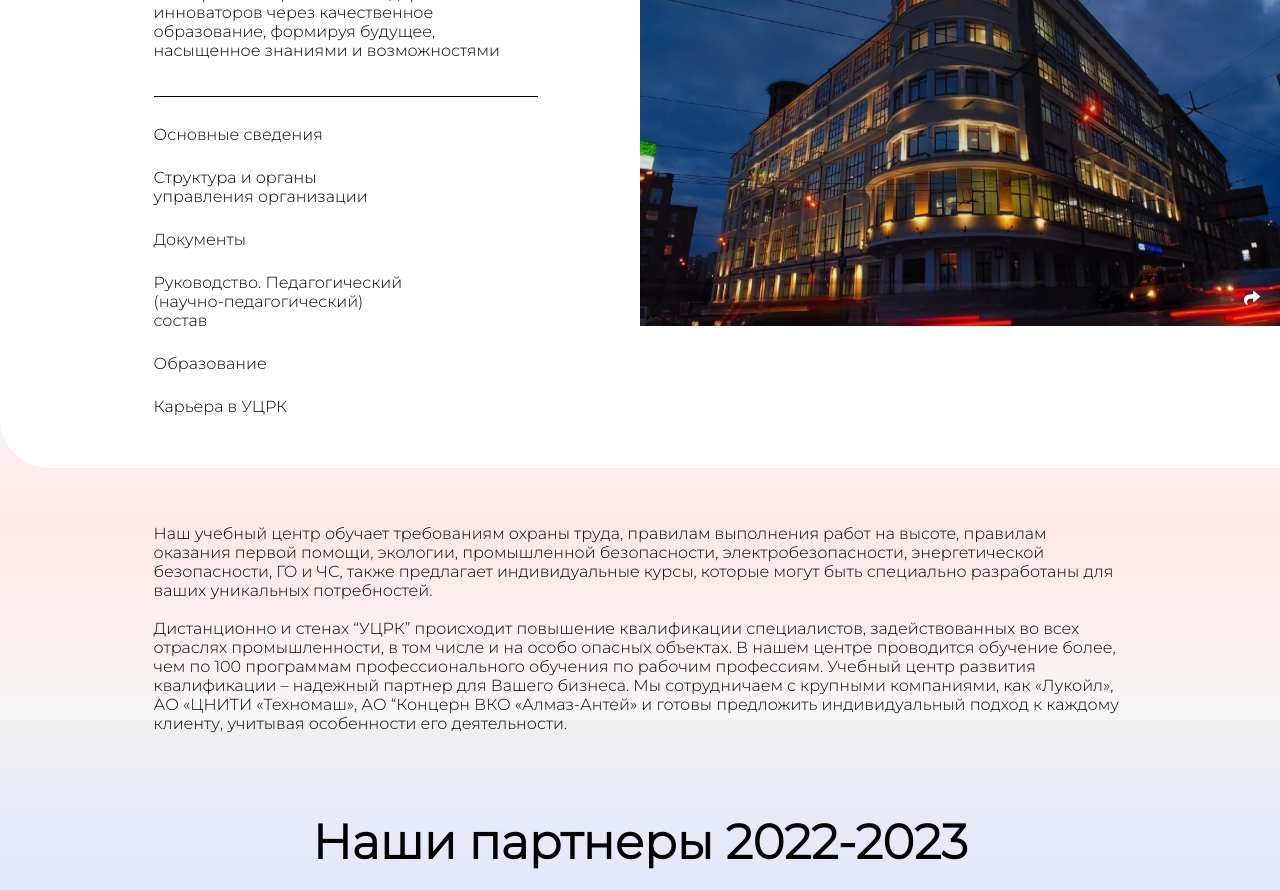
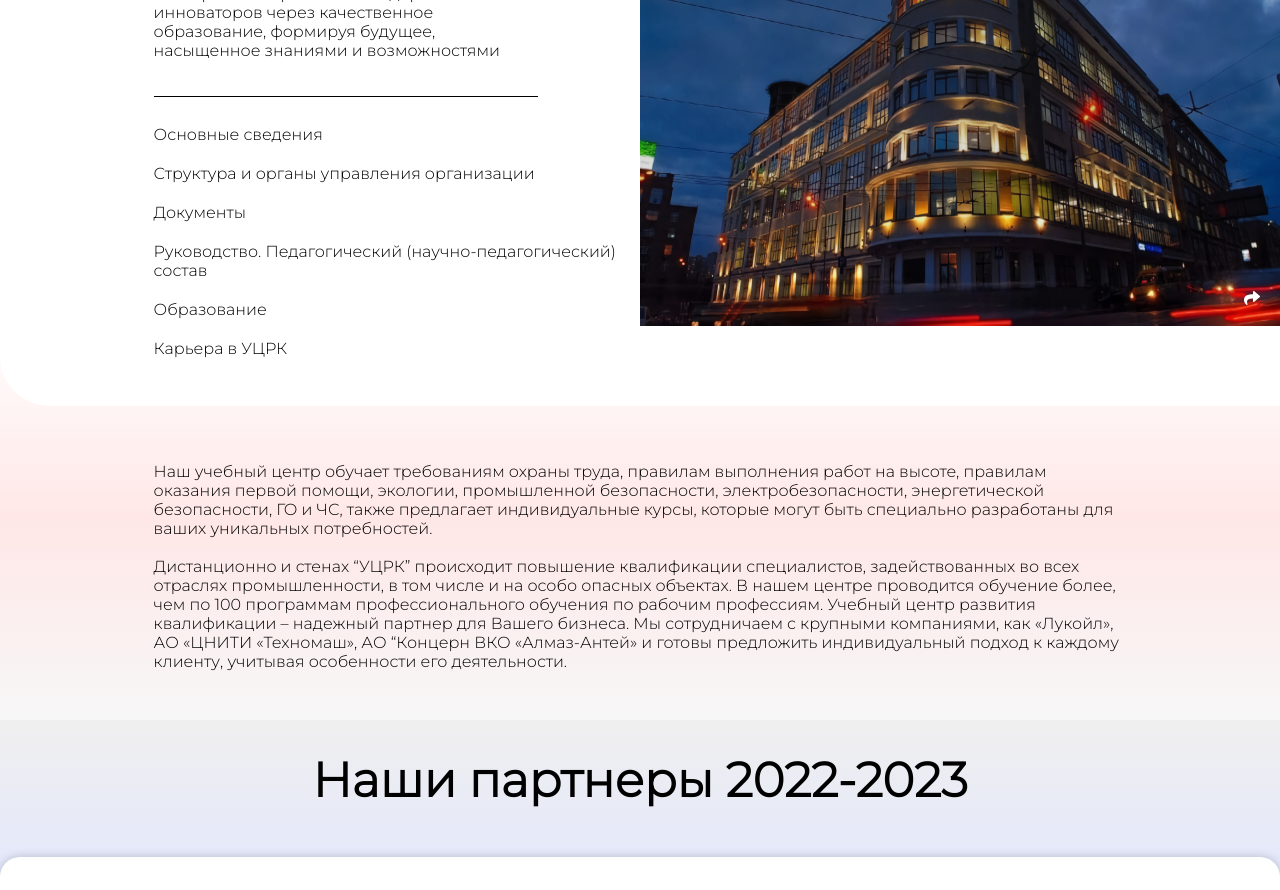
Before and after one commit to Segfaul/ucrk, a React (Create React App) app in the folder frontend/: page /about in a window 1280 px wide. Shown: the part 880-1770 px from the top of the page. Built offline with nearby package versions, Linux system fonts and the light colour scheme; a web font is replaced by a local one.

Commit message:
upd about && solved styles conflict

```diff
--- a/frontend/src/components/Company.js
+++ b/frontend/src/components/Company.js
@@ -66,7 +66,7 @@ const SplitPic = ({className=''}) => {
                     знаниями и возможностями
                     </p>
                   </div>
-                  <div className='split-pic-links contact-info-description-data'>
+                  <div className='split-pic-links'>
                       <div className='split-pic-link'>
                         <Link to="/uchebni-center">Основные сведения</Link>
                       </div>
--- a/frontend/src/styles/style.css
+++ b/frontend/src/styles/style.css
@@ -1505,6 +1505,8 @@ tbody tr:nth-child(odd) {
 }
 
 .split-pic {
+  cursor: default;
+  animation: fadeIn 1.5s ease;
   margin: 5vh 0;
   display: flex;
   align-items: flex-start;
@@ -1515,6 +1517,7 @@ tbody tr:nth-child(odd) {
 }
 
 .split-pic-img {
+  animation: slideInFromRight 2.25s ease-in-out;
   background-size: 100% 100%;
   cursor: default;
   background-position: center;
@@ -1563,6 +1566,8 @@ tbody tr:nth-child(odd) {
 }
 
 .split-pic-link a {
+  color: #000;
+  text-decoration: none;
   padding-bottom: 4px;
   transition: box-shadow 0.2s ease-in-out;
 }
@@ -1572,6 +1577,7 @@ tbody tr:nth-child(odd) {
 }
 
 .split-pic-content {
+  animation: slideInFromLeft 2.25s ease-in-out;
   display: flex;
   flex-direction: column;
   align-items: first baseline;
@@ -1610,6 +1616,8 @@ tbody tr:nth-child(odd) {
 }
 
 .sliderz-container {
+  cursor: default;
+  animation: fadeIn 1.5s ease-in-out;
   overflow: hidden;
 }
 
@@ -1663,6 +1671,7 @@ tbody tr:nth-child(odd) {
 }
 
 .slider-logo {
+  animation: fadeIn 0.7s ease-in-out;
   text-align: center;
   font-size: 3rem;
   font-weight: 800;
```
